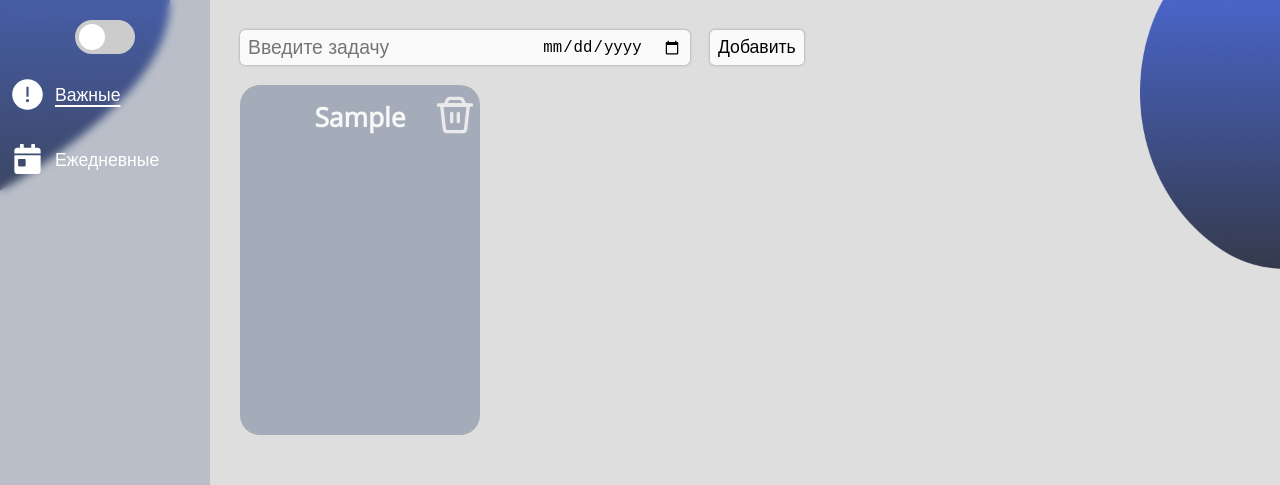
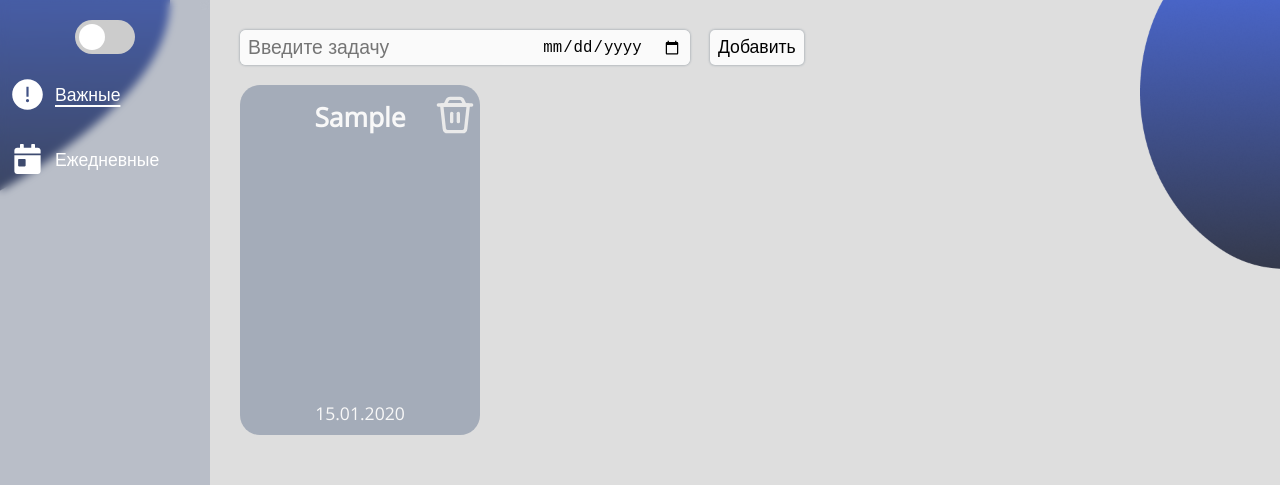
Before and after one commit to VashUber/todo-app, a Vue app: page / in a window 1280 px wide. Both pictures are taken after typing "Sample", "2020-01-15" into the empty fields and a click on the button "Добавить". Shown: the top 485 px of the page. Built offline with nearby package versions, Linux system fonts and the light colour scheme.

Commit message:
refactor

```diff
--- a/src/components/Input.vue
+++ b/src/components/Input.vue
@@ -124,7 +124,7 @@ export default {
     &--error {
       transition: .3s;
       color: #fff;
-      background: #fa7373;
+      background: #d26363;
 
       &:hover {
         transition: .3s;
--- a/src/components/TaskItem.vue
+++ b/src/components/TaskItem.vue
@@ -19,6 +19,9 @@
                     </g>
                 </svg>
             </button>
+        </div>
+        <div class="task__footer">
+            {{ formattedDate }}
         </div>
     </div>
 </template>
@@ -42,13 +45,20 @@ export default {
             const id = this.id
             this.$store.dispatch('deleteTask', {id, type})
         }
+    },
+    computed: {
+        formattedDate() {
+            return this.date.split('-').reverse().join('.')
+        }
     }
 }
 </script>
 
 <style lang="scss" scoped>
 .task {
-  display: inline-block;
+  display: flex;
+  flex-direction: column;
+  justify-content: space-between;
   width: 240px;
   height: 350px;
   background: rgba(107, 123, 148, 0.5);
@@ -85,6 +95,12 @@ export default {
 
     }
   }
+
+  &__footer {
+    display: flex;
+    justify-content: center;
+    padding-bottom: 10px;
+  }
 }
 
 .show-enter-active {
--- a/src/views/Important.vue
+++ /dev/null
@@ -1,45 +0,0 @@
-<template>
-    <transition-group name="show-elements" class="tasks-wrapper">
-        <TaskItem v-for="item in tasks" :item="item" :key="item.id"/>
-    </transition-group>
-</template>
-
-<script>
-import {mapGetters} from "vuex";
-import TaskItem from "@/components/TaskItem";
-
-export default {
-    name: "Important",
-    components: {
-        TaskItem
-    },
-    computed: {
-        ...mapGetters(['getTasks']),
-        tasks() {
-            return this.getTasks('important')
-        }
-    }
-}
-</script>
-
-<style lang="scss" scoped>
-.tasks-wrapper {
-  padding-top: 20px;
-  display: grid;
-  grid-template-columns: repeat(4, 1fr);
-  grid-gap: 30px;
-}
-
-.show-elements-enter-active, .show-elements-leave-active, .show-elements-move {
-  transition: transform .5s ease;
-}
-
-.show-elements-leave-active {
-  position: absolute;
-  left: -300px;
-}
-
-.show-elements-enter {
-  transform: translate3d(0, 45px, 0);
-}
-</style>
--- a/src/views/Daily.vue
+++ b/src/views/Main.vue
@@ -1,7 +1,7 @@
 <template>
-    <div class="tasks-wrapper">
+    <transition-group name="show-elements" class="tasks-wrapper">
         <TaskItem v-for="item in tasks" :item="item" :key="item.id"/>
-    </div>
+    </transition-group>
 </template>
 
 <script>
@@ -9,14 +9,15 @@ import {mapGetters} from "vuex";
 import TaskItem from "@/components/TaskItem";
 
 export default {
-    name: "Daily",
+    name: "Important",
     components: {
-      TaskItem,
+        TaskItem
     },
     computed: {
         ...mapGetters(['getTasks']),
         tasks() {
-            return this.getTasks('daily')
+            const route = this.$route.path === '/' ? 'important' : 'daily'
+            return this.getTasks(route)
         }
     }
 }
@@ -29,4 +30,17 @@ export default {
   grid-template-columns: repeat(4, 1fr);
   grid-gap: 30px;
 }
+
+.show-elements-enter-active, .show-elements-move {
+  transition: transform 350ms ease;
+}
+
+.show-elements-leave-active {
+  position: absolute;
+  display: none;
+}
+
+.show-elements-enter {
+  transform: translate3d(0, 45px, 0);
+}
 </style>
```
Also changed, not shown: src/router/index.js (+3 -4 lines).
